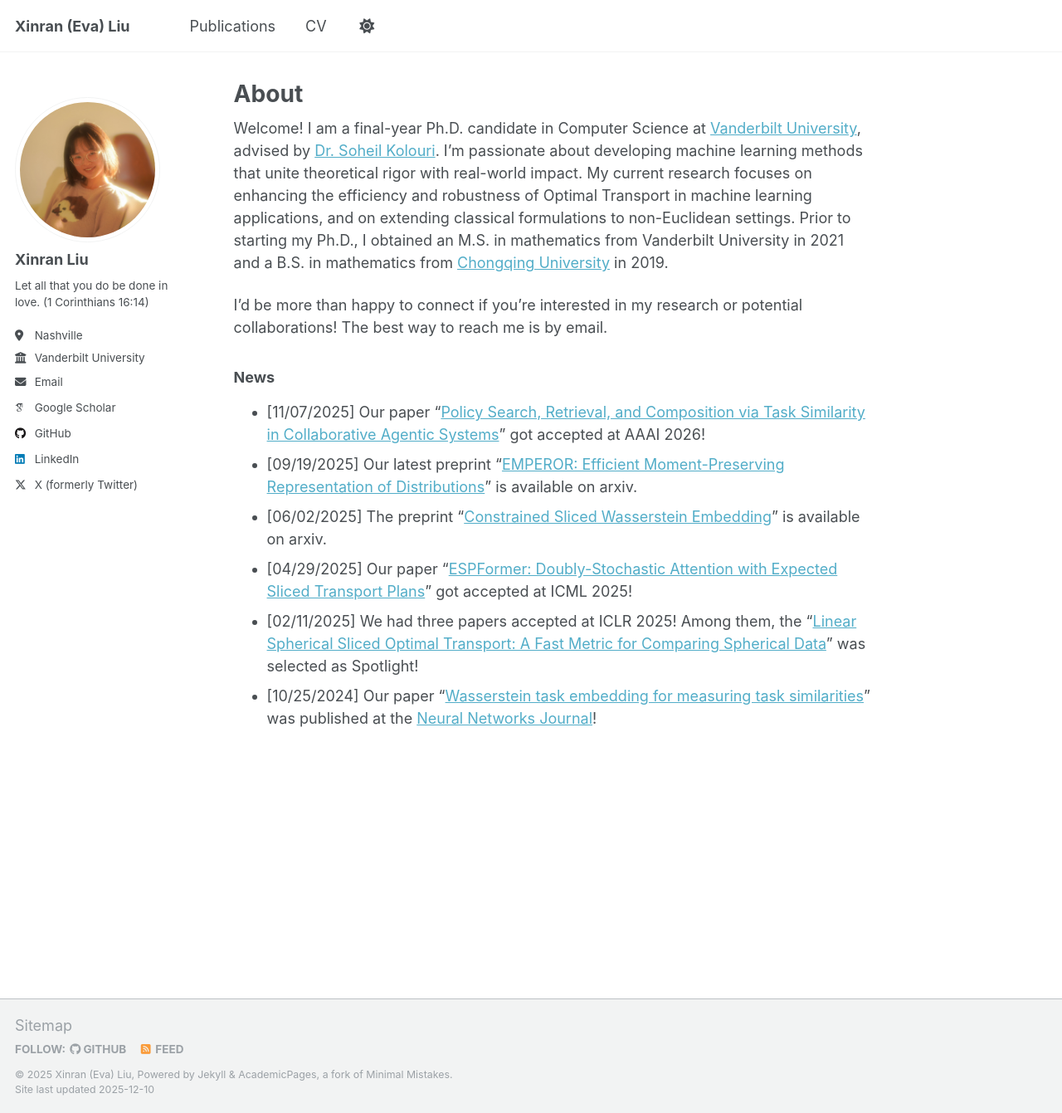
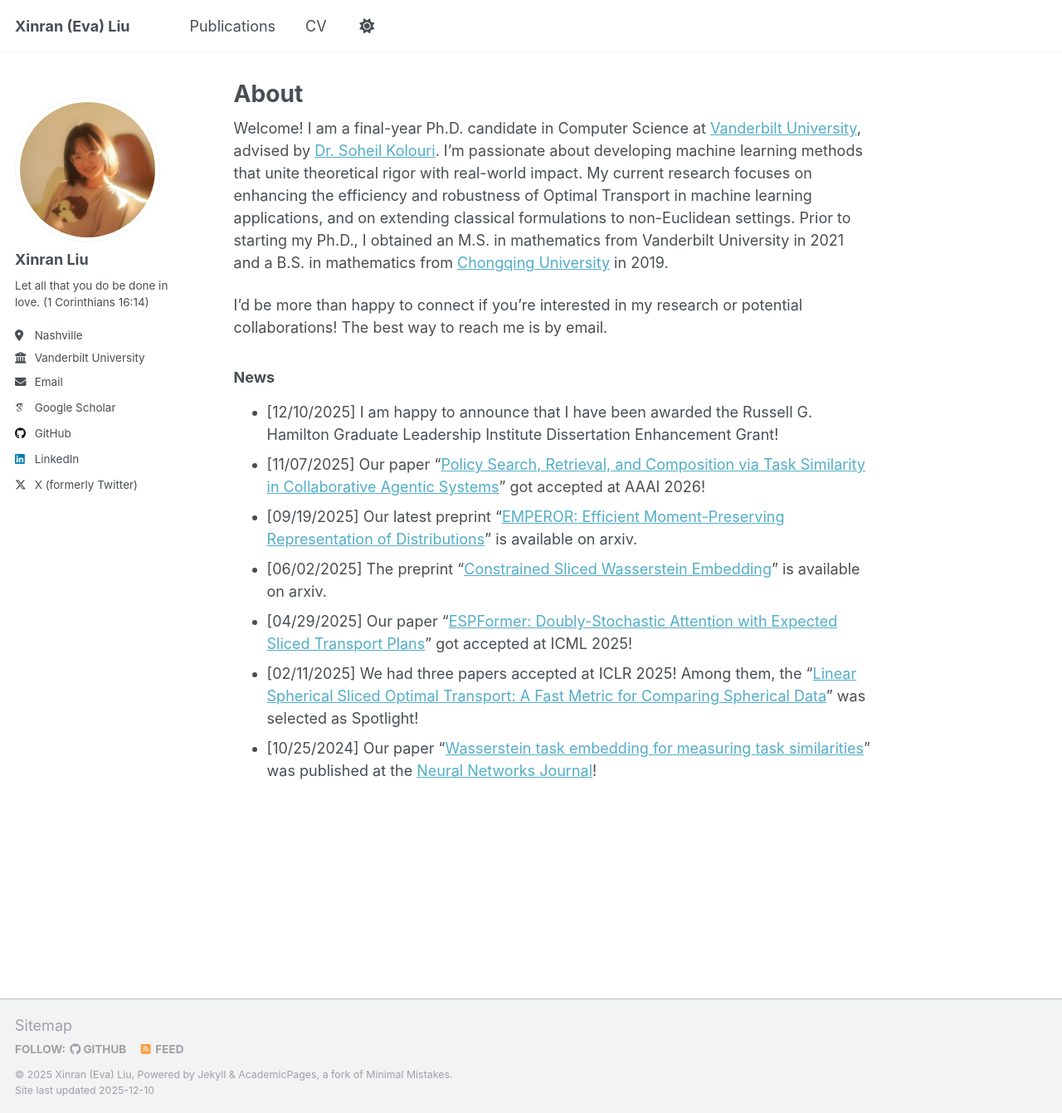
Before and after one commit to xinranliueva/xinranliueva.github.io, a Jekyll site: the page built from _pages/about.md, in a window 1280 px wide and 1341 px high. Shown: the whole window at 83% size. Built offline with Jekyll 4.4.1, drawn with Linux system fonts in a browser that asks for light colours; some web fonts are replaced.

Commit message:
Add news announcement

```diff
--- a/_pages/about.md
+++ b/_pages/about.md
@@ -14,6 +14,8 @@ I’d be more than happy to connect if you’re interested in my research or pot
 
 ### News
 
+  - [12/10/2025]
+     I am happy to announce that I have been awarded the Russell G. Hamilton Graduate Leadership Institute Dissertation Enhancement Grant!
   - [11/07/2025]
      Our paper "[Policy Search, Retrieval, and Composition via Task Similarity in Collaborative Agentic Systems](https://arxiv.org/pdf/2506.05577)" got accepted at AAAI 2026!
   - [09/19/2025]
```
